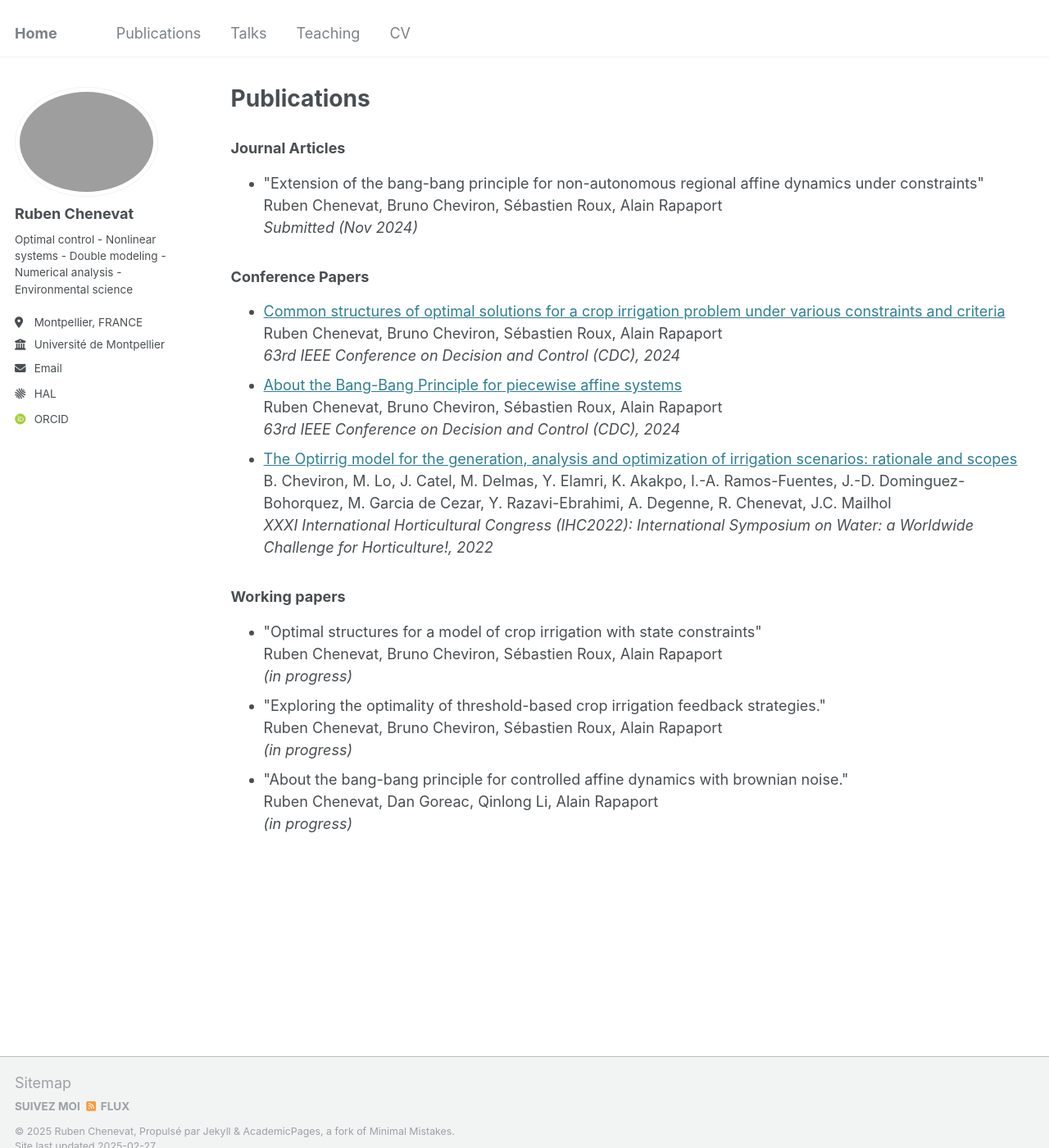
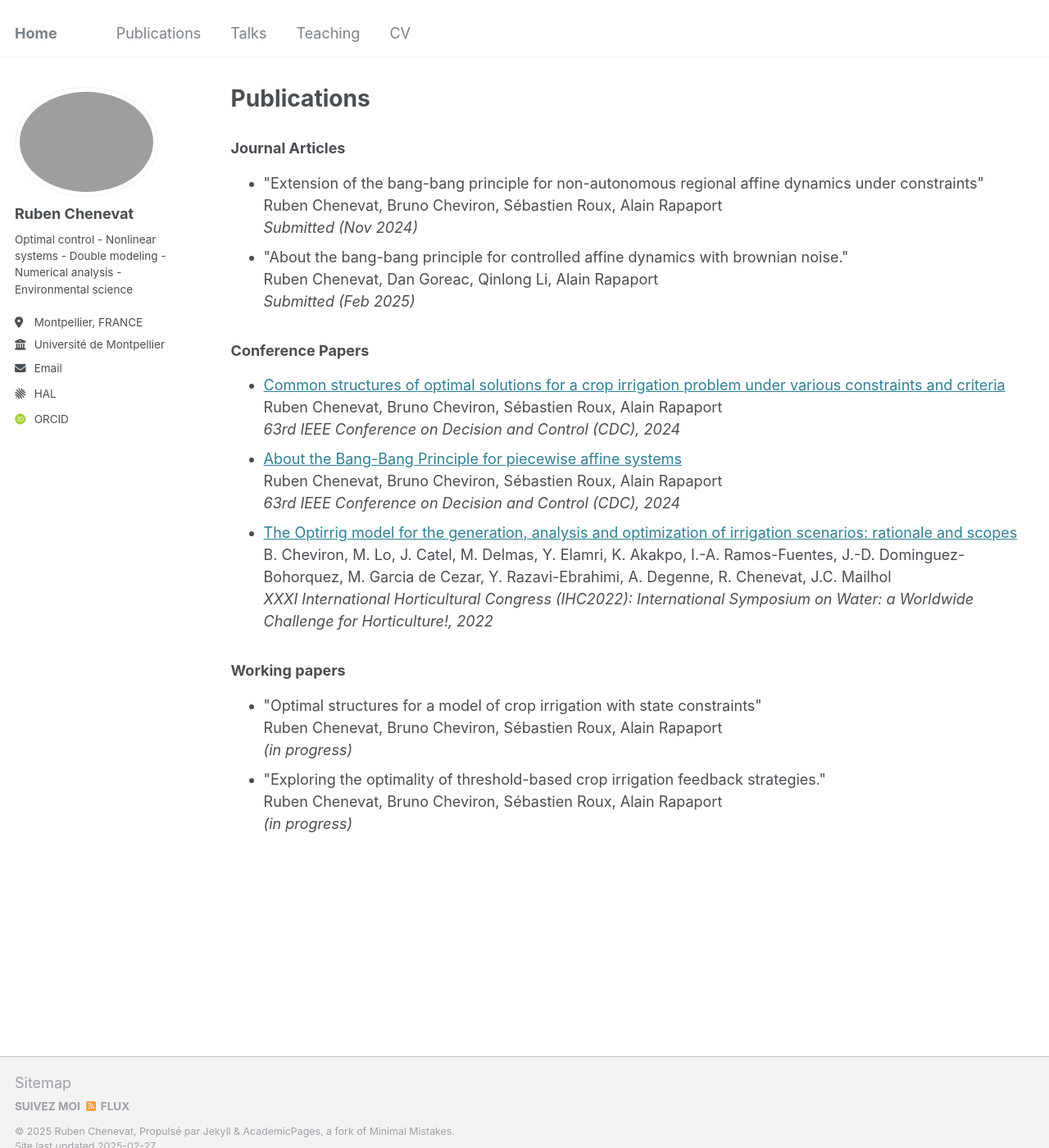
Before and after one commit to rubenchenevat/rubenchenevat.github.io, a Jekyll site: the page built from _pages/publications.html, in a window 1280 px wide and 1400 px high. Shown: the whole window at 82% size. Built offline with Jekyll 4.4.1, drawn with Linux system fonts in a browser that asks for light colours; some web fonts are replaced; part of the change alters nothing that is shown.

Commit message:
Update publications.html

```diff
--- a/_pages/publications.html
+++ b/_pages/publications.html
@@ -43,6 +43,11 @@ author_profile: true
         Ruben Chenevat, Bruno Cheviron, Sébastien Roux, Alain Rapaport<br>
         <em>Submitted (Nov 2024)</em>
     </li>
+    <li>
+        "About the bang-bang principle for controlled affine dynamics with brownian noise."<br>
+        Ruben Chenevat, Dan Goreac, Qinlong Li, Alain Rapaport<br>
+        <em>Submitted (Feb 2025)</em>
+    </li>
 </ul>
 
 <h3>Conference Papers</h3>
@@ -78,9 +83,4 @@ author_profile: true
         Ruben Chenevat, Bruno Cheviron, Sébastien Roux, Alain Rapaport<br>
         <em>(in progress)</em>
     </li>
-    <li>
-        "About the bang-bang principle for controlled affine dynamics with brownian noise."<br>
-        Ruben Chenevat, Dan Goreac, Qinlong Li, Alain Rapaport<br>
-        <em>(in progress)</em>
-    </li>
 </ul>
```
